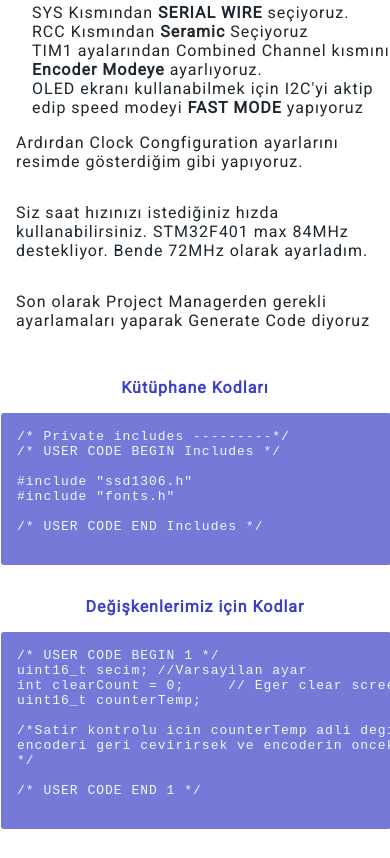
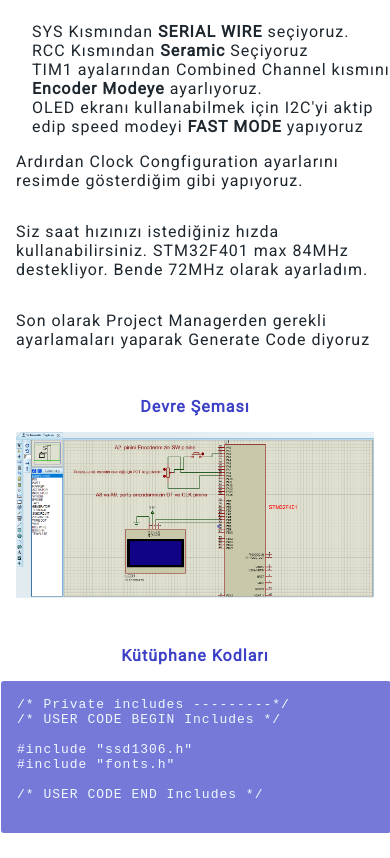
Before and after one commit to UlasCevher/Final, a plain HTML site: page index.html in a window 390 px wide. Shown: the part 1039-1897 px from the top of the page. Drawn offline with Linux system fonts and the light colour scheme.

Commit message:
Add files via upload

```diff
--- a/index.html
+++ b/index.html
@@ -17,6 +17,7 @@
                 <li><a href="#page">Ana Sayfa</a></li>
                 <li><a href="#codes">Kodlar</a></li>
                 <li><a href="#docs">Dökümanlar</a></li>
+                <li><a href="#about">Hakkımda</a></li>
             </ul>
         </nav>
     </header>
@@ -51,6 +52,11 @@
         <p>Ardırdan Clock Congfiguration ayarlarını resimde gösterdiğim gibi yapıyoruz.</p>
         <p>Siz saat hızınızı istediğiniz hızda kullanabilirsiniz. STM32F401 max 84MHz destekliyor. Bende 72MHz olarak ayarladım.</p>
         <p>Son olarak Project Managerden gerekli ayarlamaları yaparak Generate Code diyoruz</p>
+        <!-- Devre Semasi -->
+        <h2>Devre Şeması</h2>
+        <div class="diagram">
+            <img src="DIAG.PNG" alt="Devre Semasi">
+        </div>
 
         <!-- Kodlar -->
 
@@ -200,7 +206,7 @@ while (1)
     </div>
     <!-- <p>Video</p> -->
     <div class="youtube-section">
-        <iframe width="560" height="315" src="https://www.youtube.com/embed/RoIMxqYVKWs" title="YouTube video player" frameborder="0" allow="accelerometer; autoplay; clipboard-write; encrypted-media; gyroscope; picture-in-picture" allowfullscreen></iframe>
+        <iframe width="560" height="315" src="https://www.youtube.com/embed/aI_EU02j_C8" title="YouTube video player" frameborder="0" allow="accelerometer; autoplay; clipboard-write; encrypted-media; gyroscope; picture-in-picture" allowfullscreen></iframe>
     </div>
     <!-- <span>Video açılmazsa video linki</span>
     <a href="https://youtu.be/RoIMxqYVKWs">VIDEO LINK</a> -->
@@ -210,6 +216,14 @@ while (1)
     <a href="https://drive.google.com/drive/u/0/folders/1T_35CK16Ywa6_4ipuLqZiKY8sf4MMQvM">Dosyalar</a>
     <p>Yazımı okuduğunuz için teşekkür ederim. Diğer projelerde görüşmek üzere...</p>
 
+    <!-- Hakkımda -->
+    <div class="about" id="about">
+        <ul>
+            <li>Ulaş Cevher</li>
+            <li>Elektronik Teknolojisi 2. Sınıf</li>
+            <li>19200001077</li>
+        </ul>
+    </div>
     </main>
     <footer>
         <h3>Ulaş Cevher Tarafından Tasarlandı</h3>
--- a/style.css
+++ b/style.css
@@ -112,6 +112,18 @@ main .paragh1{
     padding: .5rem;
     margin: auto auto;
 }
+.diagram{
+    padding: 1rem;
+    display: flex;
+    width: 100%;
+}
+.diagram img{
+    height: 500px;
+    width: auto;
+    align-items: center;
+    justify-content: center;
+    margin: auto auto;
+}
 
 /* Span */
 main span{
@@ -128,6 +140,13 @@ main a{
     text-decoration: none;
     border: 2px solid #3c40c6;
     border-radius: 5px;
+}
+.about{
+    align-self:flex-start ;
+    padding: 1rem;
+    font-size: 1.25rem;
+    font-weight: bolder;
+    letter-spacing: 1.5px;
 }
 
 /* Footer */
@@ -221,6 +240,18 @@ footer span{
     main .image-section img{
         width: 100%;
     }
+    .diagram{
+        padding: 1rem;
+        display: flex;
+        width: auto;
+    }
+    .diagram img{
+        width: 100%;
+        height: auto;
+        align-items: center;
+        justify-content: center;
+        margin: auto auto;
+    }
     .youtube-section{
         width: 100%;
     }
```
Also changed, not shown: DIAG.PNG (added).
